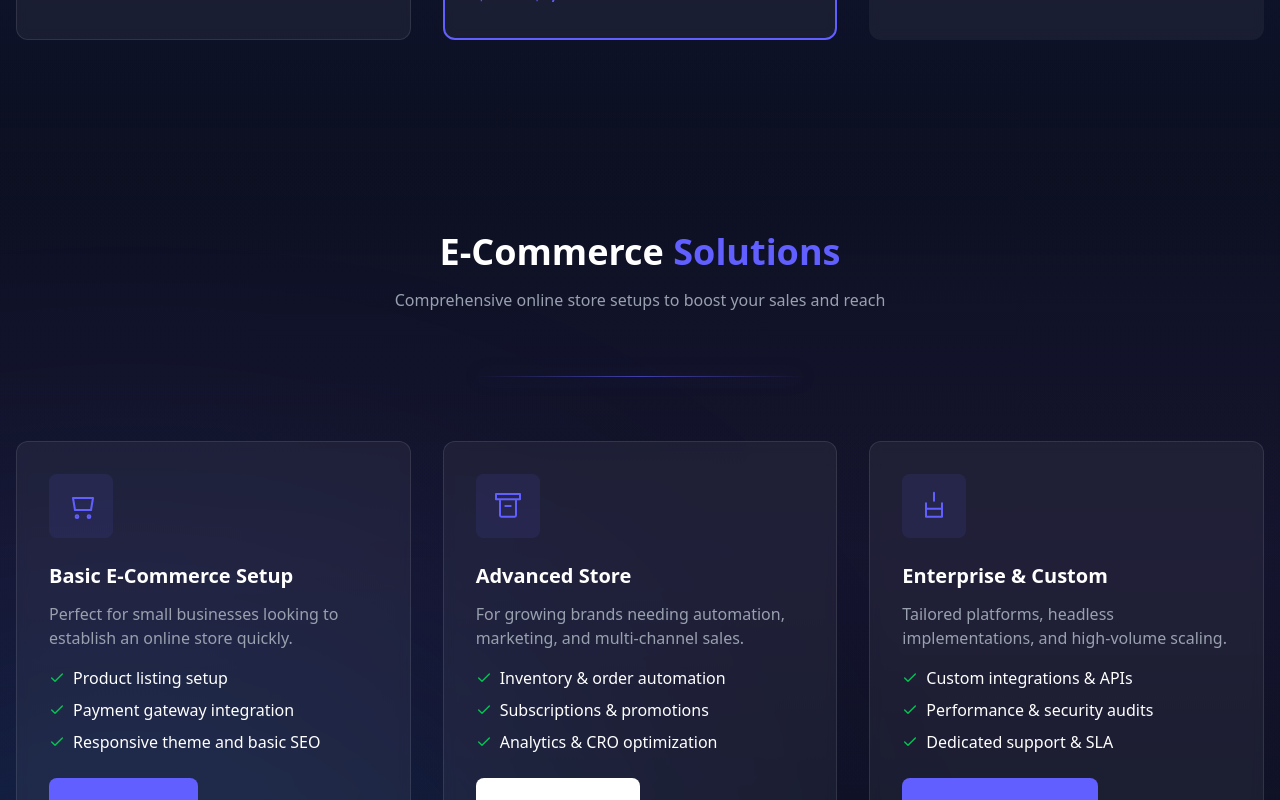
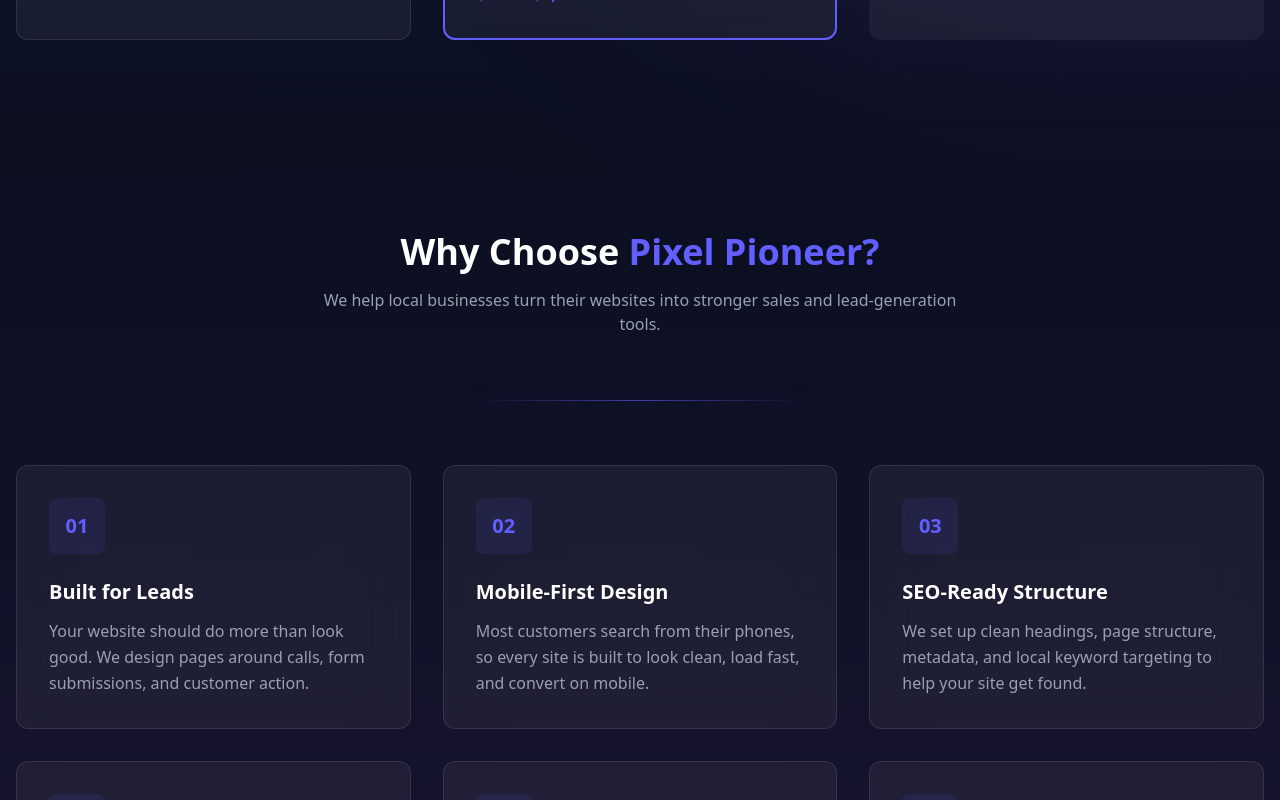
Before and after one commit to bboyd146/pixel-pioneer, a React (Vite) app: page / in a window 1280 px wide. Shown: the part 3000-3800 px from the top of the page. Built offline with nearby package versions, Linux system fonts and the light colour scheme.

Commit message:
imported why choose us component to app

```diff
--- a/src/App.jsx
+++ b/src/App.jsx
@@ -4,6 +4,7 @@
 import Hero from "./components/Hero";
 import Portfolio from "./components/Portfolio";
 import Commerce from "./components/Commerce";
+import WhyChooseUs from "./components/WhyChooseUs";
 import Services from "./components/Services";
 import Pricing from "./components/Pricing";
 import Contact from "./components/Contact";
@@ -62,6 +63,7 @@
         <Hero />
         <Portfolio />
         <Services />
+        <WhyChooseUs />
         <Commerce />
         <Pricing />
         <Contact />
```
